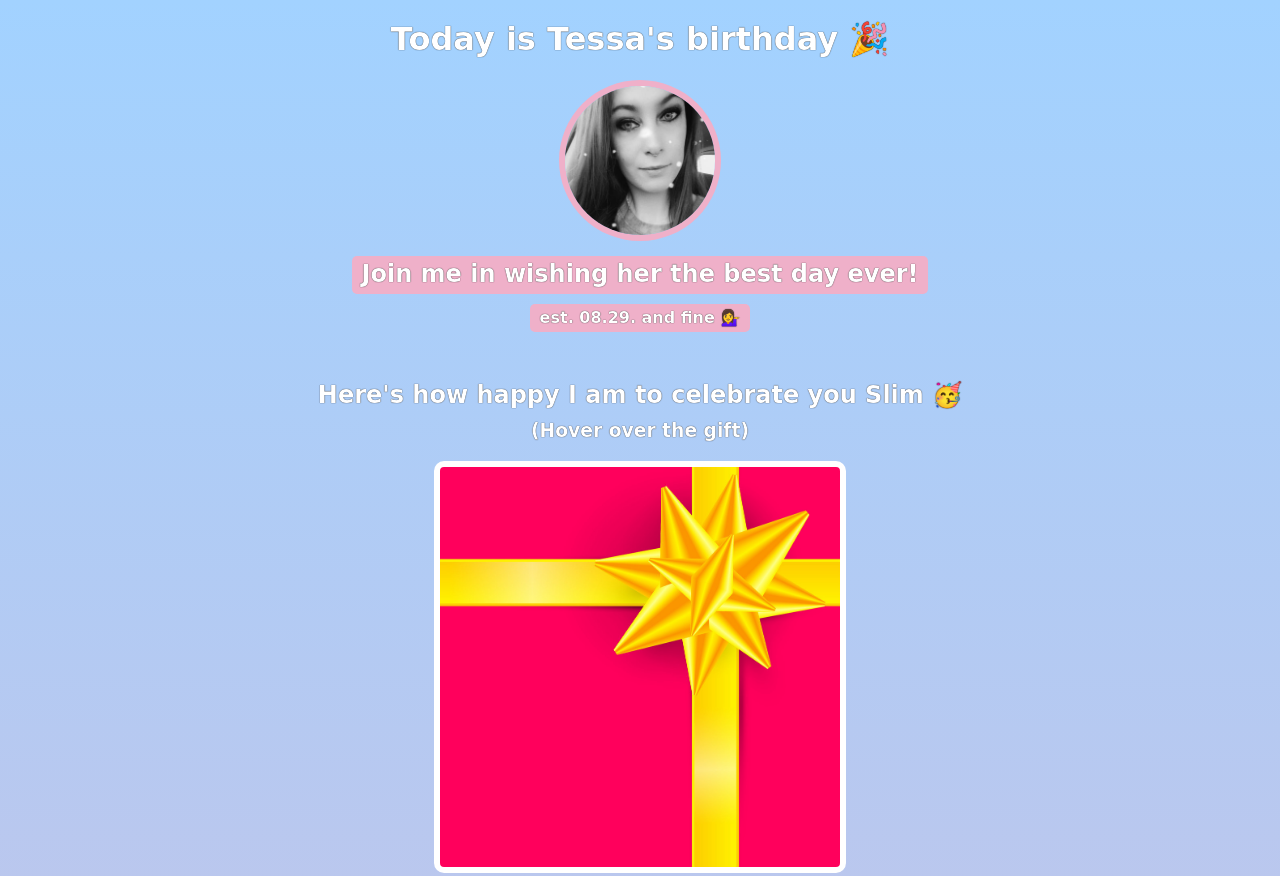
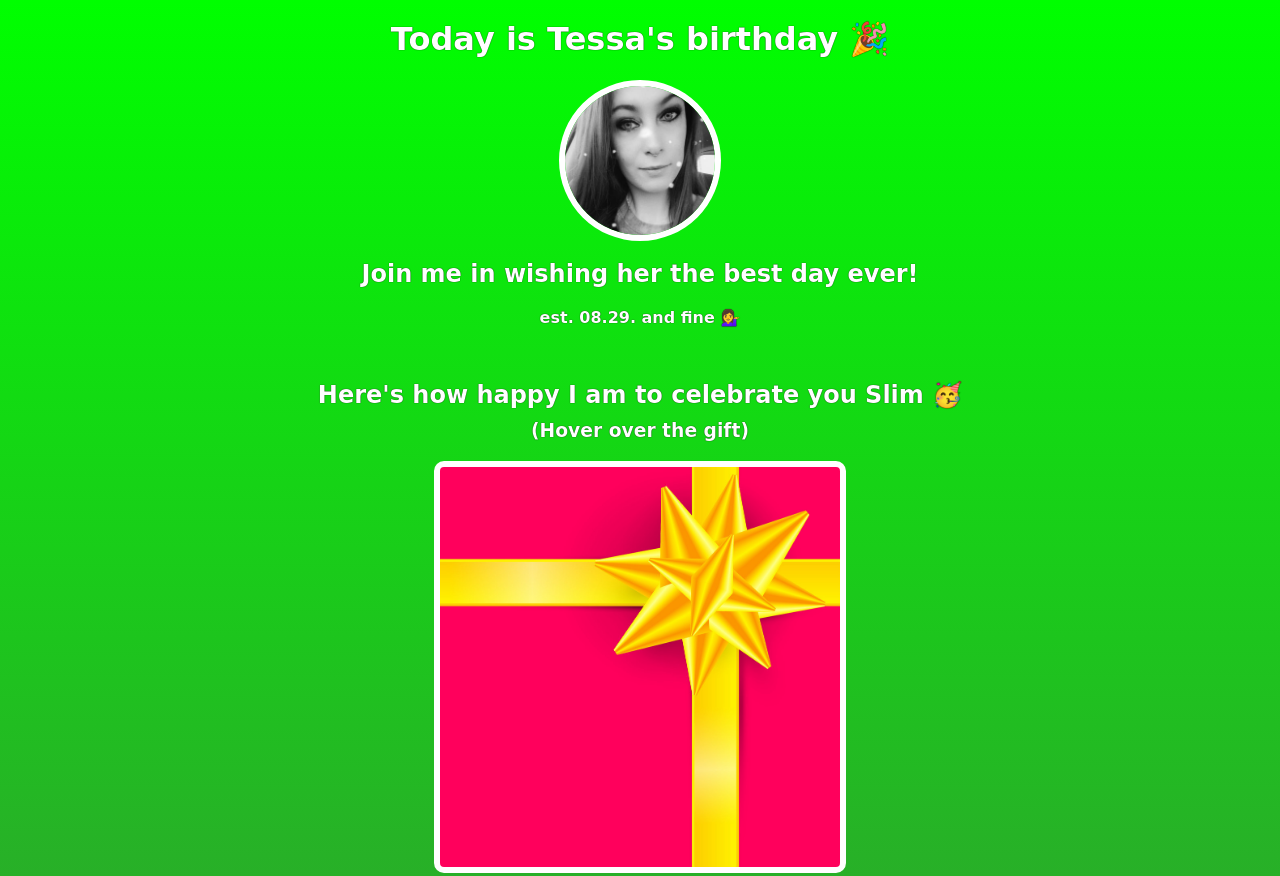
Before and after one commit to maliajayy/birthday-gif-site, a plain HTML site: page index.html in a window 1280 px wide. Shown: the top 876 px of the page. Drawn offline with nearby package versions, Linux system fonts and the light colour scheme; a web font is replaced by a local one.

Commit message:
changed background and text
changed the colors in the background gradient, removed the background on the intro text, and changed the color of the border around tessa.jpg

```diff
--- a/index.html
+++ b/index.html
@@ -34,8 +34,8 @@
             <div class="gift-img" id="gift-img-badass"></div>
         </div>
 
-         <div class="gift-section">
-            <h2 class="gift-title">This one's for you, my friend 🥂</h2>
+        <div class="gift-section">
+            <h2 class="gift-title">This one's for you, best friend 🥂</h2>
             <div class="gift-img" id="gift-img-cheers"></div>
         </div>
 
--- a/styles.css
+++ b/styles.css
@@ -1,7 +1,7 @@
 body {
     text-align: center;
     font-family: 'Happy Monkey', cursive;
-    background: linear-gradient(#a2d2ff, #EFB0C9);
+    background: linear-gradient(lime, purple);
     color: #ffffff;
 }
 
@@ -12,12 +12,12 @@ h1, h2, h3, h4, p {
 #bff-img {
     width: 150px;
     border-radius: 50%;
-    border: 6px solid #EFB0C9;
+    border: 6px solid white;
     margin-bottom: 10px;
 }
 
 #bday-age {
-    background: #EFB0C9;
+    background: none;
     padding: 5px 10px;
     border-radius: 5px;
     margin: 5px 0 10px 0;
@@ -25,7 +25,7 @@ h1, h2, h3, h4, p {
 
 #bday-date {
     margin: 0;
-    background: #EFB0C9;
+    background: none;
     padding: 5px 10px;
     border-radius: 5px;
 }
--- a/vite.config.js
+++ /dev/null
@@ -1,6 +0,0 @@
-import {defineConfig} from 'vite'
-
-
-export default defineConfig({
-	plugins: []
-})
```
Also changed, not shown: package.json (deleted, +0 -13 lines), 1 other file.
